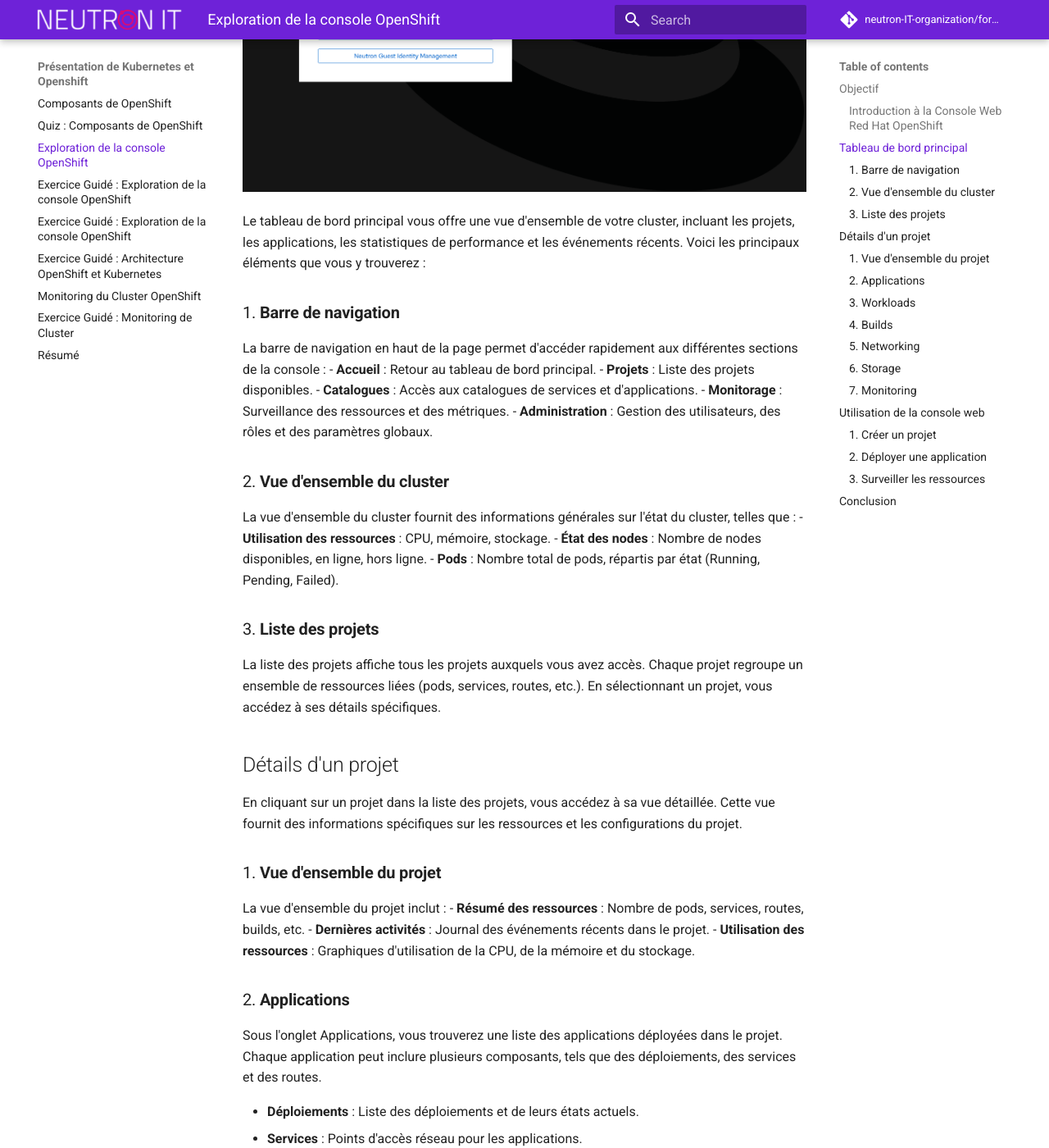
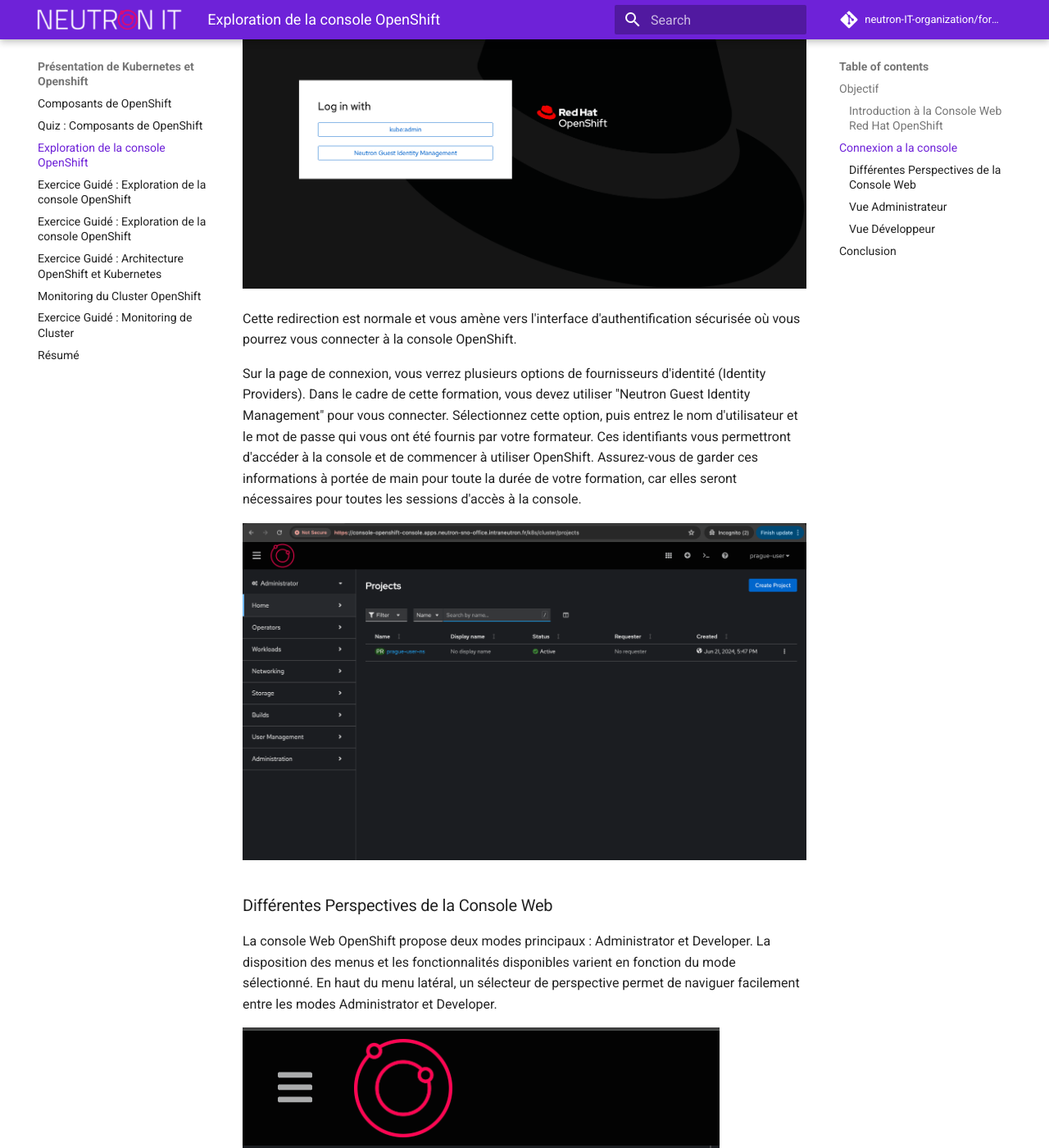
Before and after one commit to neutron-IT-organization/formation-openshift, an MkDocs documentation site: the page built from content/01_Présentation_de_Kubernetes_et_Openshift/02_Exploration_de_la_console.md, in a window 1280 px wide and 1400 px high, scrolled down 1118 px. Shown: the whole window at 82% size. Built offline with MkDocs 1.6.1 and Material for MkDocs 9.7.7, drawn with Linux system fonts in a browser that asks for light colours; comment, search, counter and statistics services are not loaded; some of the changed text lies outside the part shown.

Commit message:
add image

```diff
--- a/content/01_Présentation_de_Kubernetes_et_Openshift/02_Exploration_de_la_console.md
+++ b/content/01_Présentation_de_Kubernetes_et_Openshift/02_Exploration_de_la_console.md
@@ -12,106 +12,123 @@
 
 La console Web d'OpenShift est indépendante du tableau de bord Kubernetes et constitue un outil distinct dédié à la gestion des clusters OpenShift. En outre, les opérateurs ont la possibilité d'étendre les fonctionnalités de cette console en ajoutant des menus, des vues et des formulaires supplémentaires pour simplifier encore davantage l'administration du cluster.
 
-## Tableau de bord principal
+## Connexion a la console
 
-![Import snapshot](./images/console.png)
+Pour accéder à la console OpenShift, commencez par ouvrir votre navigateur web et rendez-vous à l'adresse suivante : [https://console-openshift-console.apps.neutron-sno-office.intraneutron.fr/](https://console-openshift-console.apps.neutron-sno-office.intraneutron.fr/). Une fois cette URL entrée, vous serez automatiquement redirigé vers la page de connexion d'OpenShift à l'adresse [https://oauth-openshift.apps.neutron-sno-office.intraneutron.fr](https://oauth-openshift.apps.neutron-sno-office.intraneutron.fr).
 
-Le tableau de bord principal vous offre une vue d'ensemble de votre cluster, incluant les projets, les applications, les statistiques de performance et les événements récents. Voici les principaux éléments que vous y trouverez :
+![Console](./images/console.png)
 
-### 1. **Barre de navigation**
+Cette redirection est normale et vous amène vers l'interface d'authentification sécurisée où vous pourrez vous connecter à la console OpenShift.
 
-La barre de navigation en haut de la page permet d'accéder rapidement aux différentes sections de la console :
-- **Accueil** : Retour au tableau de bord principal.
-- **Projets** : Liste des projets disponibles.
-- **Catalogues** : Accès aux catalogues de services et d'applications.
-- **Monitorage** : Surveillance des ressources et des métriques.
-- **Administration** : Gestion des utilisateurs, des rôles et des paramètres globaux.
+Sur la page de connexion, vous verrez plusieurs options de fournisseurs d'identité (Identity Providers). Dans le cadre de cette formation, vous devez utiliser "Neutron Guest Identity Management" pour vous connecter. Sélectionnez cette option, puis entrez le nom d'utilisateur et le mot de passe qui vous ont été fournis par votre formateur. Ces identifiants vous permettront d'accéder à la console et de commencer à utiliser OpenShift. Assurez-vous de garder ces informations à portée de main pour toute la durée de votre formation, car elles seront nécessaires pour toutes les sessions d'accès à la console.
 
-### 2. **Vue d'ensemble du cluster**
+![First login](./images/first_login.png)
 
-La vue d'ensemble du cluster fournit des informations générales sur l'état du cluster, telles que :
-- **Utilisation des ressources** : CPU, mémoire, stockage.
-- **État des nodes** : Nombre de nodes disponibles, en ligne, hors ligne.
-- **Pods** : Nombre total de pods, répartis par état (Running, Pending, Failed).
+### Différentes Perspectives de la Console Web
 
-### 3. **Liste des projets**
+La console Web OpenShift propose deux modes principaux : Administrator et Developer. La disposition des menus et les fonctionnalités disponibles varient en fonction du mode sélectionné. En haut du menu latéral, un sélecteur de perspective permet de naviguer facilement entre les modes Administrator et Developer.
 
-La liste des projets affiche tous les projets auxquels vous avez accès. Chaque projet regroupe un ensemble de ressources liées (pods, services, routes, etc.). En sélectionnant un projet, vous accédez à ses détails spécifiques.
+![First login](./images/view.png)
 
-## Détails d'un projet
+Chaque mode offre des pages et des catégories de menus spécifiquement conçues pour répondre aux besoins de l'utilisateur. Le mode Administrator est orienté vers la configuration, la gestion du cluster, les déploiements, et les opérations courantes. En revanche, le mode Developer se concentre sur la conception et le déploiement d'applications.
 
-En cliquant sur un projet dans la liste des projets, vous accédez à sa vue détaillée. Cette vue fournit des informations spécifiques sur les ressources et les configurations du projet.
+### Vue Administrateur
 
-### 1. **Vue d'ensemble du projet**
+![Admin view](./images/admin_view.png)
 
-La vue d'ensemble du projet inclut :
-- **Résumé des ressources** : Nombre de pods, services, routes, builds, etc.
-- **Dernières activités** : Journal des événements récents dans le projet.
-- **Utilisation des ressources** : Graphiques d'utilisation de la CPU, de la mémoire et du stockage.
+Dans la console OpenShift en mode administrateur, vous avez accès à une gamme complète d'outils pour gérer et superviser efficacement votre infrastructure. Voici un aperçu des principales fonctionnalités disponibles :
 
-### 2. **Applications**
+- **Accueil (Home)** :
+  - Tableau de bord global avec des informations sur les alertes, l'utilisation des ressources et la santé du cluster.
 
-Sous l'onglet Applications, vous trouverez une liste des applications déployées dans le projet. Chaque application peut inclure plusieurs composants, tels que des déploiements, des services et des routes.
+- **Operators** :
+  - Gestion des opérateurs installés, ajout via l'OperatorHub et surveillance des mises à jour.
 
-- **Déploiements** : Liste des déploiements et de leurs états actuels.
-- **Services** : Points d'accès réseau pour les applications.
-- **Routes** : Expositions des applications au trafic externe.
+- **Workloads** :
+  - Gestion des pods, déploiements, réplicasets, daemonsets, jobs et cron jobs.
+  - Configuration des StatefulSets pour les applications d'état.
 
-### 3. **Workloads**
+- **Networking** :
+  - Configuration des routes pour les applications.
+  - Gestion des services, des endpoints, des ingress et des politiques réseau.
 
-L'onglet Workloads affiche les ressources de calcul dans le projet :
-- **Pods** : Liste des pods en cours d'exécution et leurs détails (logs, métriques, événements).
-- **ReplicaSets** : Groupes de pods identiques pour la scalabilité.
-- **Jobs** : Exécutions de tâches ponctuelles ou périodiques.
+- **Storage** :
+  - Gestion des volumes persistants, des claims et des classes de stockage.
+  - Surveillance de l'utilisation du stockage.
 
-### 4. **Builds**
+- **Builds** :
+  - Surveillance et gestion des builds.
+  - Configuration des stratégies de build et gestion des pipelines CI/CD.
 
-L'onglet Builds montre l'état des processus de construction des images de conteneurs :
-- **BuildConfigs** : Définitions des processus de build.
-- **Builds** : Instances de builds en cours ou terminées.
+- **Observe** :
+  - Accès aux journaux des pods.
+  - Surveillance des métriques et des alertes.
+  - Configuration des sources de journaux.
 
-### 5. **Networking**
+- **Compute** :
+  - Gestion des nœuds du cluster.
+  - Surveillance de l'utilisation des ressources des nœuds.
+  - Configuration des machines et des pools de machines.
 
-L'onglet Networking permet de gérer les ressources réseau du projet :
-- **Services** : Liste des services réseau.
-- **Routes** : Gestion des routes HTTP(S).
-- **Ingress** : Points d'entrée pour le trafic externe.
+- **User Management** :
+  - Création et gestion des utilisateurs et des groupes.
+  - Attribution des rôles et des permissions.
+  - Configuration des fournisseurs d'identité.
 
-### 6. **Storage**
+- **Administration** :
+  - Configuration des paramètres globaux du cluster.
+  - Gestion des mises à jour du cluster.
+  - Configuration des politiques de sécurité et des quotas.
 
-L'onglet Storage affiche les volumes de stockage persistants utilisés par le projet :
-- **Persistent Volume Claims (PVC)** : Demandes de volumes de stockage.
-- **Persistent Volumes (PV)** : Volumes de stockage alloués.
+### Vue Développeur
 
-### 7. **Monitoring**
+![Dev view](./images/dev_view.png)
 
-L'onglet Monitoring fournit des graphiques et des alertes sur les performances et l'état des ressources du projet :
-- **Métriques** : Surveillance en temps réel de la CPU, de la mémoire, des requêtes réseau, etc.
-- **Alertes** : Notifications sur les événements importants ou les problèmes détectés.
+La vue développeur de la console OpenShift est conçue pour optimiser le développement et le déploiement d'applications. Voici ce que vous pouvez faire dans cette vue :
 
-## Utilisation de la console web
+- **Topology (Topologie)** :
+  - Visualisation graphique des applications et des services.
+  - Gestion des ressources et des relations entre les composants.
 
-### 1. **Créer un projet**
+- **Observe** :
+  - Accès aux journaux des applications.
+  - Surveillance des métriques spécifiques aux projets.
+  - Configuration des sources de journaux pour le débogage.
 
-Pour créer un nouveau projet :
-1. Cliquez sur **Projets** dans la barre de navigation.
-2. Cliquez sur **Créer un projet**.
-3. Remplissez le formulaire avec le nom et la description du projet.
-4. Cliquez sur **Créer**.
+- **Search (Recherche)** :
+  - Recherche de ressources spécifiques dans les projets.
+  - Filtrage par type de ressource et par étiquette.
+  - Accès rapide aux détails des ressources trouvées.
 
-### 2. **Déployer une application**
+- **Builds** :
+  - Gestion et surveillance des builds de projet.
+  - Configuration des stratégies de build spécifiques au projet.
+  - Visualisation des pipelines CI/CD.
 
-Pour déployer une nouvelle application :
-1. Cliquez sur **Catalogues** dans la barre de navigation.
-2. Sélectionnez un template ou un opérateur de la liste.
-3. Suivez les instructions pour configurer et déployer l'application.
+- **Environments (Environnements)** :
+  - Gestion des configurations d'environnement pour les applications.
+  - Définition des variables d'environnement.
+  - Surveillance des configurations d'environnement.
 
-### 3. **Surveiller les ressources**
+- **Helm** :
+  - Accès à Helm Charts pour déployer des applications.
+  - Gestion des releases Helm.
+  - Surveillance des applications déployées via Helm.
 
-Pour surveiller les ressources de votre projet :
-1. Cliquez sur le projet souhaité dans la liste des projets.
-2. Naviguez vers l'onglet **Monitoring**.
-3. Visualisez les graphiques et configurez des alertes si nécessaire.
+- **Project (Projet)** :
+  - Vue d'ensemble des ressources du projet.
+  - Gestion des quotas et des limites de ressources.
+  - Surveillance de l'utilisation des ressources au niveau du projet.
+
+- **Config Maps** :
+  - Création et gestion des ConfigMaps.
+  - Utilisation des ConfigMaps pour stocker des configurations de données.
+  - Intégration des ConfigMaps dans les applications.
+
+- **Secrets** :
+  - Création et gestion des secrets.
+  - Utilisation des secrets pour stocker des informations sensibles.
+  - Intégration des secrets dans les applications.
 
 ## Conclusion
 
```
Also changed, not shown: content/01_Présentation_de_Kubernetes_et_Openshift/images/admin_view.png (added), content/01_Présentation_de_Kubernetes_et_Openshift/images/dev_view.png (added), content/01_Présentation_de_Kubernetes_et_Openshift/images/first_login.png (added), content/01_Présentation_de_Kubernetes_et_Openshift/images/view.png (added).
